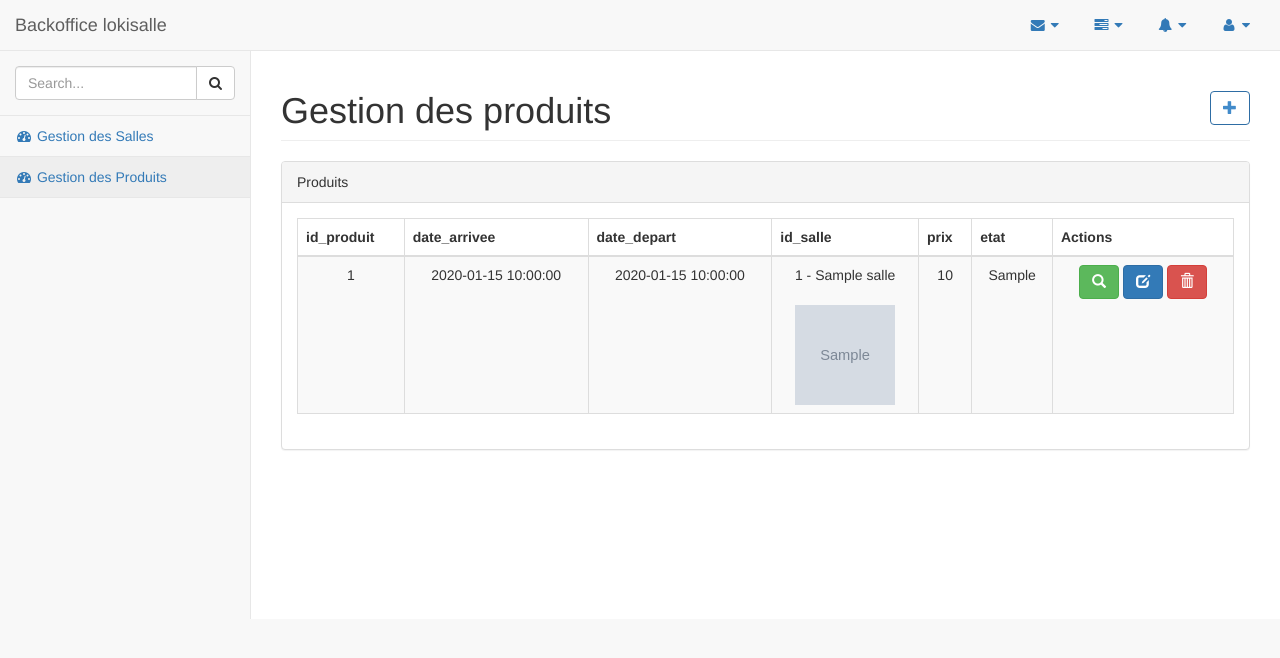
After one commit to lars0n/Lokisalle, a PHP site: page /admin/gestion_des_produit.php in a window 1280 px wide. The commit adds this page. Shown: the top 658 px of the page. Run offline with PHP 8.4, Linux system fonts and the light colour scheme; tables that the repository leaves empty or names only in its code hold one stand-in row (values such as "Sample post"); grey boxes marked "Sample" are stand-in pictures; data that the repository does not hold is empty.

Commit message:
ajout page produit

```diff
--- /dev/null
+++ b/admin/gestion_des_produit.php
@@ -0,0 +1,168 @@
+<?php
+    require_once("../inc/init.inc.php");
+
+    // je recupere les salle
+    $salles = $pdo->query("SELECT * FROM salle");
+
+    // ici je récupere les produit
+    $produits   = $pdo->query("SELECT produit.id_produit, produit.date_arrivee, produit.date_depart, produit.id_salle, produit.prix, produit.etat, salle.titre, salle.photo FROM produit, salle WHERE produit.id_salle = salle.id_salle");
+    $nb_colone  = $produits->columnCount();
+
+    $erreur = false;
+    // controle du formulaire
+    if(isset($_POST['date_arrivee'], $_POST['date_depart'], $_POST['salle'], $_POST['prix']))
+    {
+        $arrive = $_POST['date_arrivee'];
+        $depart = $_POST['date_depart'];
+        $salle  = $_POST['salle'];
+        $prix   = $_POST['prix'];
+
+        if(empty($arrive) || empty($depart) || empty($salle) || empty($prix))
+        {
+            $message = '<div class="alert alert-danger">Tout les champs sont obligatoire, merci de vérifier</div>';
+            $erreur  = true;
+        }
+
+        if(!$erreur)
+        {
+            $enregistrement = $pdo->prepare("INSERT INTO produit (id_salle, date_arrivee, date_depart, prix, etat) VALUES (?, ?, ?, ?, ?)");
+            $enregistrement->execute([$salle, $arrive, $depart, $prix, 'libre']);
+        }
+    }
+
+    require("incAdmin/header.inc.php");
+?>
+    <div id="page-wrapper">
+        <div class="row">
+            <div class="col-lg-12">
+                <h1 class="page-header">
+                    Gestion des produits
+                    <!-- Button trigger modal -->
+                    <button type="button" class="btn btn-outline btn-primary pull-right" data-toggle="modal" data-target="#ajoutproduit">
+                        <span class="glyphicon glyphicon-plus" aria-hidden="true"></span>
+                    </button>
+                </h1>
+            </div>
+            <!-- /.col-lg-12 -->
+        </div>
+        <!-- /.row -->
+
+
+        <div class="row">
+            <div class="col-lg-12">
+                <div class="panel panel-default">
+                    <div class="panel-heading">
+                        Produits
+                    </div>
+                    <!-- /.panel-heading -->
+                    <div class="panel-body">
+                        <table width="100%" class="table table-striped table-bordered table-hover text-center" id="dataTables-example">
+                            <thead>
+                                <tr>
+                                    <!-- pour  récupérer les nom des colonne-->
+                                    <?php for($i = 0 ; $i < $nb_colone; $i++): ?>
+                                        <?php if($produits->getColumnMeta($i)['name'] == 'titre' || $produits->getColumnMeta($i)['name'] == 'photo'): ?>
+                                            <!-- n'affiche rien-->
+                                        <?php else: ?>
+                                            <th><?= $produits->getColumnMeta($i)['name'] ?></th>
+                                        <?php endif ?>
+                                    <?php endfor ?>
+                                    <th>Actions</th>
+                                </tr>
+                            </thead>
+                            <tbody>
+                                <!-- récupere les salles dans la bdd-->
+                                <?php while($produit = $produits->fetch(PDO::FETCH_OBJ)): ?>
+                                    <tr>
+                                        <?php foreach($produit AS $key => $valeur): ?>
+                                            <?php if($key == 'id_salle'): ?>
+                                            <td class="text-center">
+                                                <span><?= $produit->id_salle . ' - ' .  $produit->titre?><br/><br/></span>
+                                                <img width="100" height="100" class="center-block" src="<?= URL . 'assets/photo/' . $produit->photo ?>" alt="">
+                                            </td>
+                                            <?php elseif($key == 'titre' || $key == 'photo'): ?>
+                                            <!-- n'affiche rien-->
+                                            <?php else: ?>
+                                            <td><?= $valeur ?></td>
+                                            <?php endif ?>
+                                        <?php endforeach ?>
+                                            <td class="text-center">
+                                                <a href="?id_salle=<?= $produit->id_produit ?>&action=details" class="btn btn-success"><span class="glyphicon glyphicon-search" aria-hidden="true"></span></a>
+                                                <a href="?id_salle=<?= $produit->id_produit ?>&action=modification" class="btn btn-primary" ><span class="glyphicon glyphicon-edit" aria-hidden="true"></span></a>
+                                                <a href="#" class="btn btn-danger" data-toggle="modal" data-target="#suppresionModal<?= $produit->id_produit ?>" ><span class="glyphicon glyphicon-trash" aria-hidden="true"></span></a>
+                                            </td>
+                                    </tr>
+                                    <!-- Modal suppression -->
+                                    <div class="modal fade" id="suppresionModal<?= $produit->id_produit ?>" tabindex="-1" role="dialog" aria-labelledby="myModalLabel">
+                                    <div class="modal-dialog" role="document">
+                                        <div class="modal-content">
+                                            <div class="modal-header bg-danger">
+                                                <button type="button" class="close" data-dismiss="modal" aria-label="Close"><span aria-hidden="true">&times;</span></button>
+                                                <h4 class="modal-title" id="myModalLabel">Supprimer une salle</h4>
+                                            </div>
+                                            <div class="modal-body">
+                                                Etes Vous sure de vouloir supprimer cette salle?
+                                            </div>
+                                            <div class="modal-footer">
+                                                <button type="button" class="btn btn-default" data-dismiss="modal">Annuler</button>
+                                                <a href="?id_salle=<?= $salle->id_salle ?>&action=supprimer" class="btn btn-danger">Confirmer</a>
+                                            </div>
+                                        </div>
+                                    </div>
+                                    </div>
+                                <?php endwhile ?>
+                            </tbody>
+                        </table>
+                    </div><!-- panel body-->
+                </div><!-- panel default-->
+            </div><!-- col-12 -->
+        </div><!-- row -->
+    </div>
+    <!-- /.wrapper-->
+
+    <!-- Modal -->
+    <div class="modal fade bs-example-modal-lg" id="ajoutproduit" tabindex="-1" role="dialog" aria-labelledby="myModalLabel">
+        <div class="modal-dialog modal-lg" role="document">
+            <div class="modal-content">
+                <div class="modal-header bg-primary">
+                    <button type="button" class="close" data-dismiss="modal" aria-label="Close"><span aria-hidden="true">&times;</span></button>
+                    <h4 class="modal-title" id="myModalLabel">Ajout d'une salle</h4>
+                </div>
+                <div class="modal-body">
+                    <form action="" method="post">
+                        <div class="row">
+                            <div class="col-sm-6">
+                                <div class="form-group">
+                                    <label for="date_arrivee">Date d'arrivée</label>
+                                    <input type="text" class="form-control" name="date_arrivee" id="date_arrivee" value="" placeholder="00/00/0000 00:00">
+                                </div>
+                                <div class="form-group">
+                                    <label for="date_depart">Date de départ</label>
+                                    <input type="text" class="form-control" name="date_depart" id="date_depart" value="" placeholder="00/00/0000 00:00">
+                                </div>
+                            </div>
+                            <div class="col-sm-6">
+                                <div class="form-group">
+                                    <label for="salle">Salle</label>
+                                    <select class="form-control" name="salle" id="salle">
+                                        <?php while($salle = $salles->fetch(PDO::FETCH_OBJ)): ?>
+                                            <option value="<?= $salle->id_salle ?>"><?= $salle->id_salle . ' - ' . $salle->titre . ' - ' . $salle->adresse . ' - ' . $salle->cp . ' - ' . $salle->ville . ' - ' . $salle->capacite . ' pers' ?></option>
+                                        <?php endwhile ?>
+                                    </select>
+                                </div>
+                                <div class="form-group">
+                                    <label for="prix">Tarif</label>
+                                    <input type="text" class="form-control" name="prix" id="prix" value="" placeholder="prix en euros">
+                                </div>
+                            </div>
+                            <div class="col-sm-12">
+                                <button type="submit" class="btn btn-primary btn-block">Enregistrer</button>
+                            </div>
+                        </div><!-- /.row-->
+                    </form>
+                </div>
+            </div>
+        </div>
+    </div>
+<?php
+    require("incAdmin/footer.inc.php");
--- a/inc/init.inc.php
+++ b/inc/init.inc.php
@@ -8,7 +8,8 @@
     // définition de constante pour le chemin absolut ainsi que la racine serveur
     // racine site
     define("RACINE_SITE", dirname(__DIR__));
-    define('URL', '/Formation/PARIS-IV/projetPhpLokisal/');
+    //define('URL', '/Formation/PARIS-IV/projetPhpLokisal/');
+    define('URL', '/php/lokisalle/');
 
 
     require_once("function.inc.php");
```
Also changed, not shown: assets/photo/75018_sallereunion_2-687.jpg (added), sallereunion_2-687.jpg (added).
